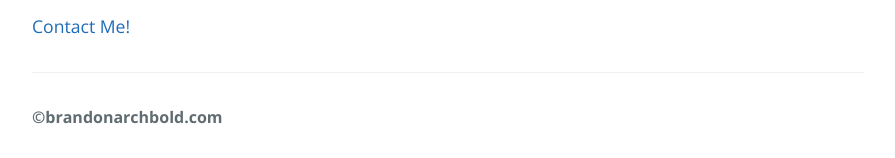
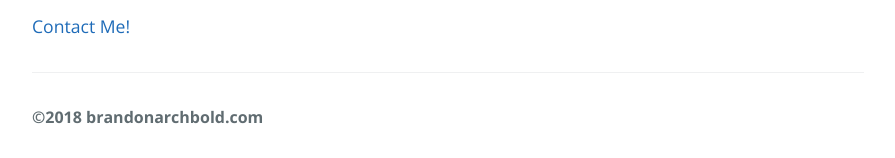
Before and after one commit to brandon-a/personal-website, a Jekyll site: the page built from index.md, in a window 1280 px wide. Shown: the part 1916-2074 px from the top of the page, without its empty margins (192-1087 px from the left). Built offline with Jekyll 4.4.1, drawn with Linux system fonts in a browser that asks for light colours; our own code applies the rules of GitHub Pages for plain Markdown files.

Commit message:
fixed typo

```diff
--- a/_layouts/default.html
+++ b/_layouts/default.html
@@ -35,7 +35,7 @@
 
       <footer class="site-footer">
         {% if site.github.is_project_page %}
-          <span class="site-footer-owner"><a href="brandonarchbold.com"></a>©brandonarchbold.com</a></span>
+          <span class="site-footer-owner"><a href="brandonarchbold.com"></a>©2018 brandonarchbold.com</a></span>
         {% endif %}
       </footer>
     </section>
```
